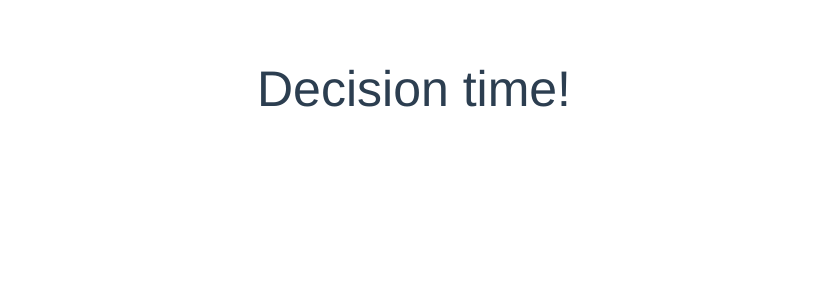
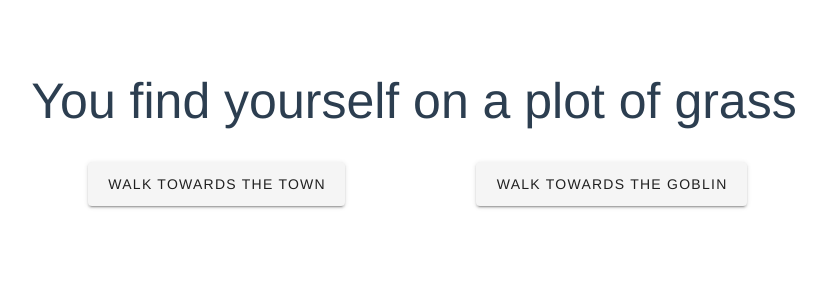
Before and after one commit to Ondalys/Champions-of-ITK, a Vue app: page /#/decision in a window 1280 px wide. Shown: the top 300 px of the page, without its empty margins (226-1052 px from the left). Built offline with nearby package versions, Linux system fonts and the light colour scheme.

Commit message:
Added decision screen

```diff
--- a/src/lib/sampleData.js
+++ b/src/lib/sampleData.js
@@ -1,68 +1,74 @@
 export default {
     decisionTable: [
         {
-      name: "start",
+            name: 'start',
             decisions: [
-        { description: "Walk towards the town", targetName: "walkToTown" },
                 {
-          description: "Walk towards the goblin",
-          targetName: "walkToGoblin"
+                    description: 'Walk towards the town',
+                    targetName: 'walkToTown'
+                },
+                {
+                    description: 'Walk towards the goblin',
+                    targetName: 'walkToGoblin'
                 }
             ]
         },
         {
-      name: "death",
-      decisions: [{ description: "Play again?", targetName: "start" }]
+            name: 'death',
+            decisions: [
+                { description: 'Play again', targetName: 'start' },
+                { description: 'Quit', targetName: 'quit' }
+            ]
         },
         {
-      name: "goblinEncounter",
+            name: 'goblinEncounter',
             decisions: [
-        { description: "Fight the goblin", targetName: "fightGoblin" },
+                { description: 'Fight the goblin', targetName: 'fightGoblin' },
                 {
-          description: "Talk to the goblin",
-          targetName: "talkToGoblin"
+                    description: 'Talk to the goblin',
+                    targetName: 'talkToGoblin'
                 }
             ]
         }
     ],
     outcomeTable: [
         {
-      name: "walkToTown",
+            name: 'walkToTown',
             outcomes: [
                 {
-          targetName: "death",
-          description: "A rock fell on you"
+                    targetName: 'death',
+                    description: 'A rock fell on you'
                 }
             ]
         },
         {
-      name: "walkToGoblin",
+            name: 'walkToGoblin',
             outcomes: [
                 {
-          targetName: "death",
-          description: "You rock fell on you and you"
+                    targetName: 'death',
+                    description: 'A rock fell on you and you'
                 },
                 {
-          targetName: "goblinEncounter",
-          description: "You arrive at the goblin"
+                    targetName: 'goblinEncounter',
+                    description: 'You arrive at the goblin'
                 }
             ]
         },
         {
-      name: "fightGoblin",
+            name: 'fightGoblin',
             outcomes: [
                 {
-          targetName: "death",
-          description: "The goblin killed you"
+                    targetName: 'death',
+                    description: 'The goblin killed you'
                 }
             ]
         },
         {
-      name: "talkToGoblin",
+            name: 'talkToGoblin',
             outcomes: [
                 {
-          targetName: "death",
-          description: "The goblin killed you"
+                    targetName: 'death',
+                    description: 'The goblin killed you'
                 }
             ]
         }
--- a/src/lib/sampleDataApi.js
+++ b/src/lib/sampleDataApi.js
@@ -1,12 +1,14 @@
-import sampleData from "./sampleData.js";
+import sampleData from './sampleData.js';
 
 const { decisionTable, outcomeTable } = sampleData;
 
 const getRandomInt = max => Math.floor(Math.random() * Math.floor(max));
 
 /* This function returns the starting decsions */
-const initialize = () =>
-  decisionTable.find(entry => entry.name === "start").decisions;
+const initialize = () => ({
+    decisions: decisionTable.find(entry => entry.name === 'start').decisions,
+    outcome: 'You find yourself on a plot of grass'
+});
 
 /* From a decsion get a random outcome as well as a set of new decisions */
 const getNext = decision => {
--- a/src/views/Decision.vue
+++ b/src/views/Decision.vue
@@ -1,3 +1,67 @@
+<style scoped>
+.container {
+    display: flex;
+    flex-direction: column;
+}
+
+.outcome {
+    margin-bottom: 2rem;
+}
+
+.decisions {
+    justify-content: center;
+}
+
+.decision {
+    font-size: 1rem;
+}
+</style>
 <template>
-    <div>Decision time!</div>
+    <div class="container">
+        <div class="outcome">{{ outcome }}</div>
+        <v-row class="decisions">
+            <v-col
+                md="4"
+                sm="6"
+                class="decision"
+                v-for="decision in decisions"
+                :key="decision.targetName"
+            >
+                <v-btn large v-on:click="decisionClick(decision)">{{
+                    decision.description
+                }}</v-btn>
+            </v-col>
+        </v-row>
+    </div>
 </template>
+
+<script>
+import { initialize, getNext } from '../lib/sampleDataApi';
+import router from '../router';
+
+export default {
+    router,
+    name: 'Decision.vue',
+    data: function() {
+        const initialData = initialize();
+        return {
+            ...initialData
+        };
+    },
+    methods: {
+        decisionClick: function(decision) {
+            if (decision.targetName === 'start') {
+                const { outcome, decisions } = initialize();
+                this.outcome = outcome;
+                this.decisions = decisions;
+            } else if (decision.targetName === 'quit') {
+                this.$router.push('/');
+            } else {
+                const { outcome, decisions } = getNext(decision);
+                this.outcome = outcome;
+                this.decisions = decisions;
+            }
+        }
+    }
+};
+</script>
```
Lines whose indentation alone changed are shown as unchanged.
